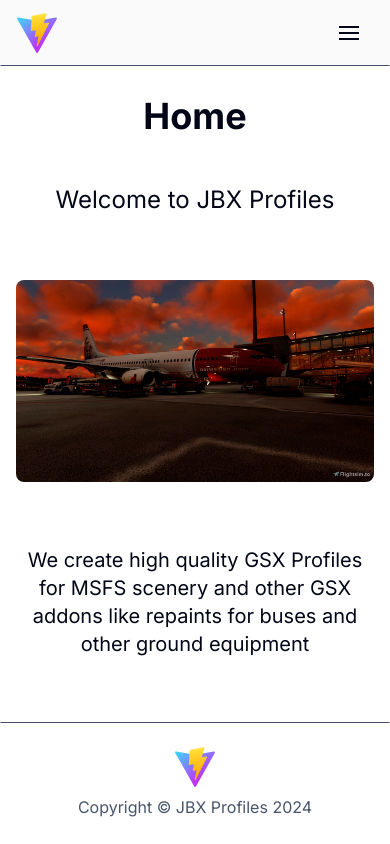
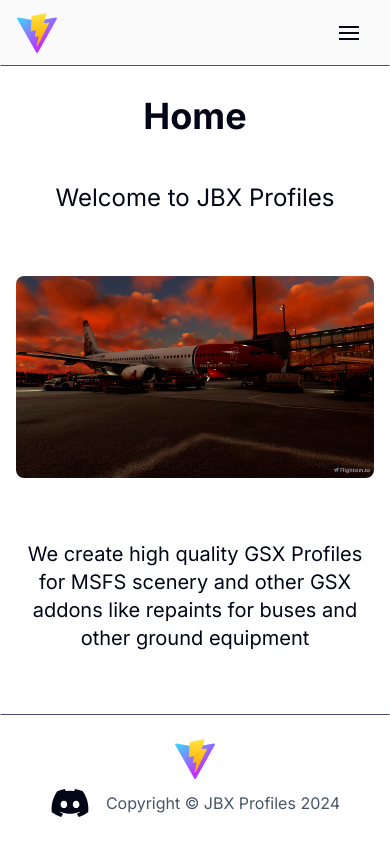
Before and after one commit to Kubab511/jbx-profiles, a React (Vite) app: page / in a window 390 px wide. Built offline with nearby package versions, Linux system fonts and the light colour scheme.

Commit message:
Added contact section and discord link

```diff
--- a/src/components/Contact.tsx
+++ b/src/components/Contact.tsx
@@ -1,9 +1,11 @@
+import { Link } from "react-router-dom";
+
 export function Contact() {
   return (
     <>
       <h1 className="pt-24 text-slate-950 dark:text-[#ADB7BE] text-center font-bold text-4xl">Contact</h1>
       <p className="text-slate-950 dark:text-[#ADB7BE] text-xl text-center px-2">
-        Lorem ipsum dolor sit, amet consectetur adipisicing elit. Facilis commodi fugit quo, sunt blanditiis dolorem, excepturi aspernatur deleniti libero deserunt autem, iste mollitia illum ipsum? Possimus sapiente odio consequuntur molestiae!
+        If you have any questions, comments or issues reach out to us at <Link className="hover:text-neutral-600 dark:hover:text-white" to={"mailto:contact@jbx-profiles.org"}>contact@jbx-profiles.org</Link> or on our discord server linked below
       </p>
     </>
   )
--- a/src/components/Footer.tsx
+++ b/src/components/Footer.tsx
@@ -1,10 +1,18 @@
+import { FaDiscord } from "react-icons/fa";
+import { Link } from "react-router-dom";
+
 export function Footer() {
   return (
     <>
     <div className="footer border border-transparent border-t-[#484b6a] text-slate-950">
       <div className="container mx-auto p-6 flex flex-col items-center justify-between min-h-fit sm:flex-row">
         <img className="h-10 w-10" src="/vite.svg" alt="Icon" />
-        <p className="text-slate-600 md:pt-0 pt-2">Copyright &#169; JBX Profiles 2024</p>
+        <div className="flex">
+          <Link to={"https://discord.com/app"} target="_blank">
+            <FaDiscord className="h-10 w-10 sm:pt-0 pt-2 text-slate-950 hover:text-neutral-600 dark:text-[#ADB7BE] dark:hover:text-white" />
+          </Link>
+          <p className="text-slate-600 sm:pt-0 pt-2 my-auto pl-4">Copyright &#169; JBX Profiles 2024</p>
+        </div>
       </div>
     </div>
     </>
```
